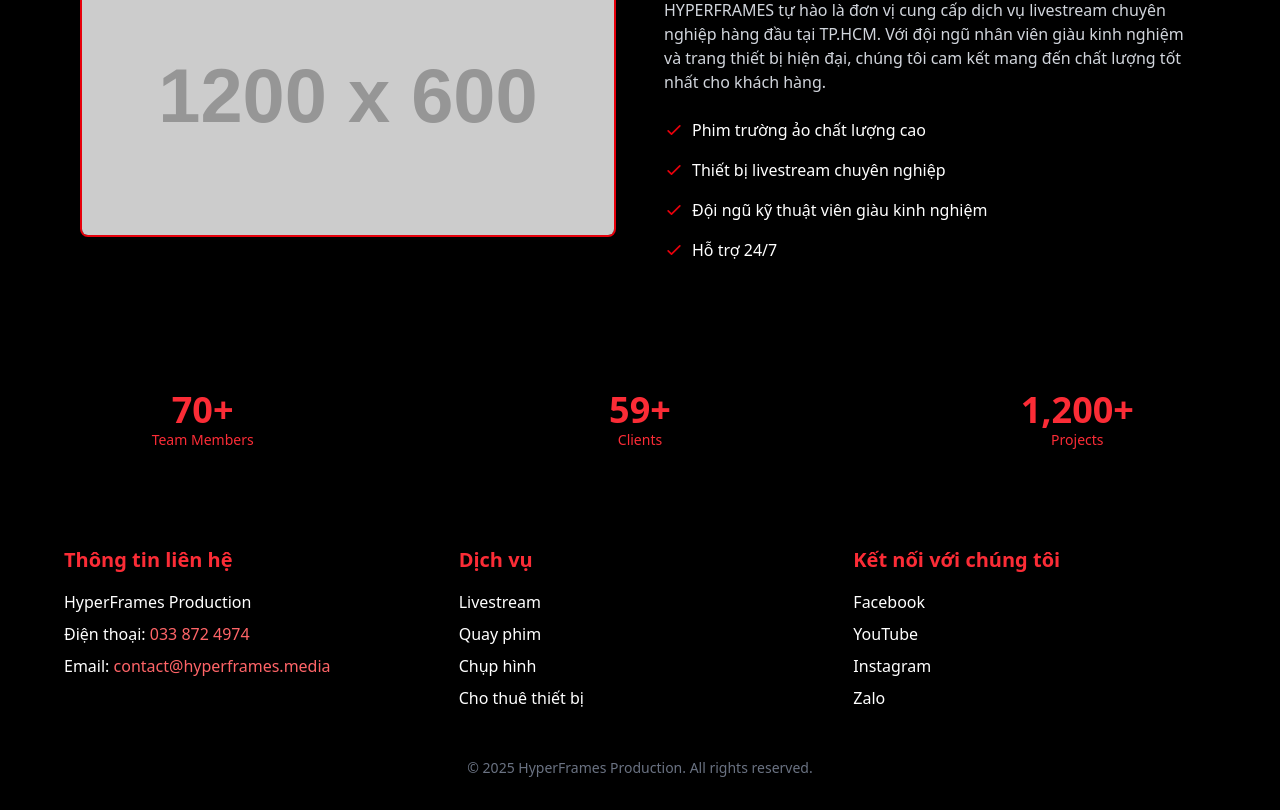
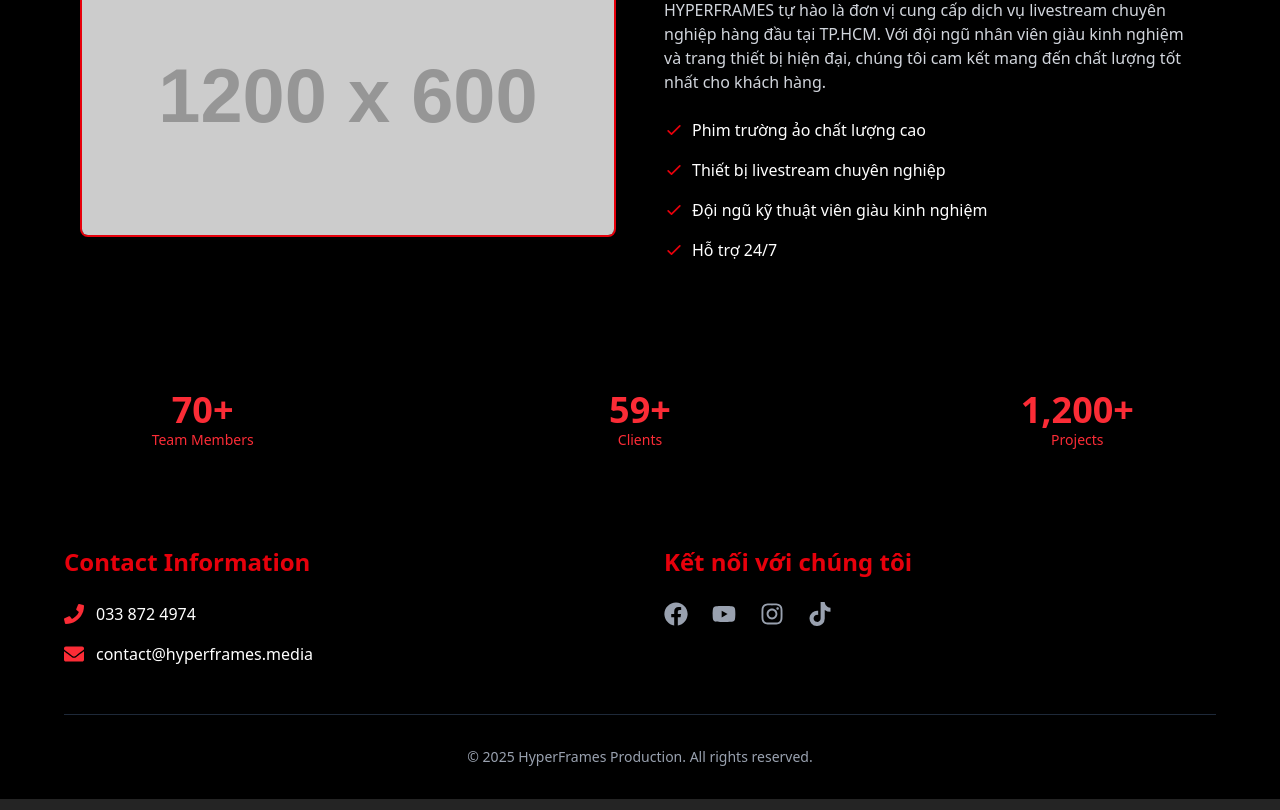
Before and after one commit to KhoaNguyen-HCMUS/HyperFrames-website, a React (Vite) app: page / in a window 1280 px wide. Shown: the part 910-1720 px from the top of the page. Built offline with nearby package versions, Linux system fonts and the light colour scheme.

Commit message:
feat ✨ enhance UI

```diff
--- a/package.json
+++ b/package.json
@@ -16,6 +16,7 @@
     "prop-types": "^15.8.1",
     "react": "^19.0.0",
     "react-dom": "^19.0.0",
+    "react-icons": "^5.5.0",
     "react-intersection-observer": "^9.16.0",
     "react-router-dom": "^7.5.2",
     "swiper": "^11.2.6",
--- a/src/components/layout/footer/footer.jsx
+++ b/src/components/layout/footer/footer.jsx
@@ -1,83 +1,78 @@
 import React from 'react';
-import { Link } from 'react-router-dom';
+import { FaFacebook, FaPhone, FaEnvelope, FaYoutube, FaInstagram, FaTiktok } from 'react-icons/fa';
 
 export default function Footer() {
+  const socialLinks = [
+    {
+      id: 'facebook',
+      icon: <FaFacebook className='w-6 h-6' />,
+      href: 'https://www.facebook.com/hyperframesprod',
+      label: 'Facebook',
+    },
+    {
+      id: 'youtube',
+      icon: <FaYoutube className='w-6 h-6' />,
+      href: '#',
+      label: 'YouTube',
+    },
+    {
+      id: 'instagram',
+      icon: <FaInstagram className='w-6 h-6' />,
+      href: '#',
+      label: 'Instagram',
+    },
+    {
+      id: 'tiktok',
+      icon: <FaTiktok className='w-6 h-6' />,
+      href: '#',
+      label: 'TikTok',
+    },
+  ];
+
   return (
     <footer className='bg-black text-white pt-12 pb-8 px-6 md:px-16'>
-      <div className='max-w-7xl mx-auto grid grid-cols-1 md:grid-cols-3 gap-8'>
-        <div>
-          <h3 className='text-xl font-bold text-red-500 mb-4'>Thông tin liên hệ</h3>
-          <p className='mb-2'>HyperFrames Production</p>
-          <p className='mb-2'>
-            Điện thoại:{' '}
-            <a href='tel:0338724974' className='text-red-400 hover:underline'>
-              033 872 4974
-            </a>
-          </p>
-          <p>
-            Email:{' '}
-            <a href='mailto:contact@hyperframes.media' className='text-red-400 hover:underline'>
-              contact@hyperframes.media
-            </a>
-          </p>
+      <div className='max-w-7xl mx-auto grid grid-cols-1 md:grid-cols-2 gap-12'>
+        {/* Contact Info */}
+        <div className='space-y-6'>
+          <h3 className='text-2xl font-bold text-red-600 mb-6'>Contact Information</h3>
+          <div className='space-y-4'>
+            <div className='flex items-center space-x-3'>
+              <FaPhone className='w-5 h-5 text-red-500' />
+              <a href='tel:0338724974' className='hover:text-red-400 transition-colors'>
+                033 872 4974
+              </a>
+            </div>
+            <div className='flex items-center space-x-3'>
+              <FaEnvelope className='w-5 h-5 text-red-500' />
+              <a href='mailto:contact@hyperframes.media' className='hover:text-red-400 transition-colors'>
+                contact@hyperframes.media
+              </a>
+            </div>
+          </div>
         </div>
 
-        <div>
-          <h3 className='text-xl font-bold text-red-500 mb-4'>Dịch vụ</h3>
-          <ul className='space-y-2'>
-            <li>
-              <Link to='/dich-vu/livestream' className='hover:text-red-400 transition'>
-                Livestream
-              </Link>
-            </li>
-            <li>
-              <Link to='/dich-vu/quay-phim' className='hover:text-red-400 transition'>
-                Quay phim
-              </Link>
-            </li>
-            <li>
-              <Link to='/dich-vu/chup-hinh' className='hover:text-red-400 transition'>
-                Chụp hình
-              </Link>
-            </li>
-            <li>
-              <Link to='/dich-vu/cho-thue-thiet-bi' className='hover:text-red-400 transition'>
-                Cho thuê thiết bị
-              </Link>
-            </li>
-          </ul>
-        </div>
-
-        {/* Mạng xã hội */}
-        <div>
-          <h3 className='text-xl font-bold text-red-500 mb-4'>Kết nối với chúng tôi</h3>
-          <ul className='space-y-2'>
-            <li>
-              <a href='https://www.facebook.com/hyperframesprod' className='hover:text-red-400 transition'>
-                Facebook
+        {/* Social Links */}
+        <div className='space-y-6'>
+          <h3 className='text-2xl font-bold text-red-600 mb-6'>Kết nối với chúng tôi</h3>
+          <div className='flex space-x-6'>
+            {socialLinks.map((link) => (
+              <a
+                key={link.id}
+                href={link.href}
+                target='_blank'
+                rel='noopener noreferrer'
+                className='text-gray-400 hover:text-red-500 transition-colors duration-300'
+                aria-label={link.label}
+              >
+                {link.icon}
               </a>
-            </li>
-            <li>
-              <a href='#' className='hover:text-red-400 transition'>
-                YouTube
-              </a>
-            </li>
-            <li>
-              <a href='#' className='hover:text-red-400 transition'>
-                Instagram
-              </a>
-            </li>
-            <li>
-              <a href='#' className='hover:text-red-400 transition'>
-                Zalo
-              </a>
-            </li>
-          </ul>
+            ))}
+          </div>
         </div>
       </div>
 
       {/* Copyright */}
-      <div className='text-center text-gray-500 text-sm mt-12'>
+      <div className='border-t border-gray-800 mt-12 pt-8 text-center text-gray-400 text-sm'>
         © {new Date().getFullYear()} HyperFrames Production. All rights reserved.
       </div>
     </footer>
```
Also changed, not shown: 1 other file (tests, documents, lock files or other folders).
